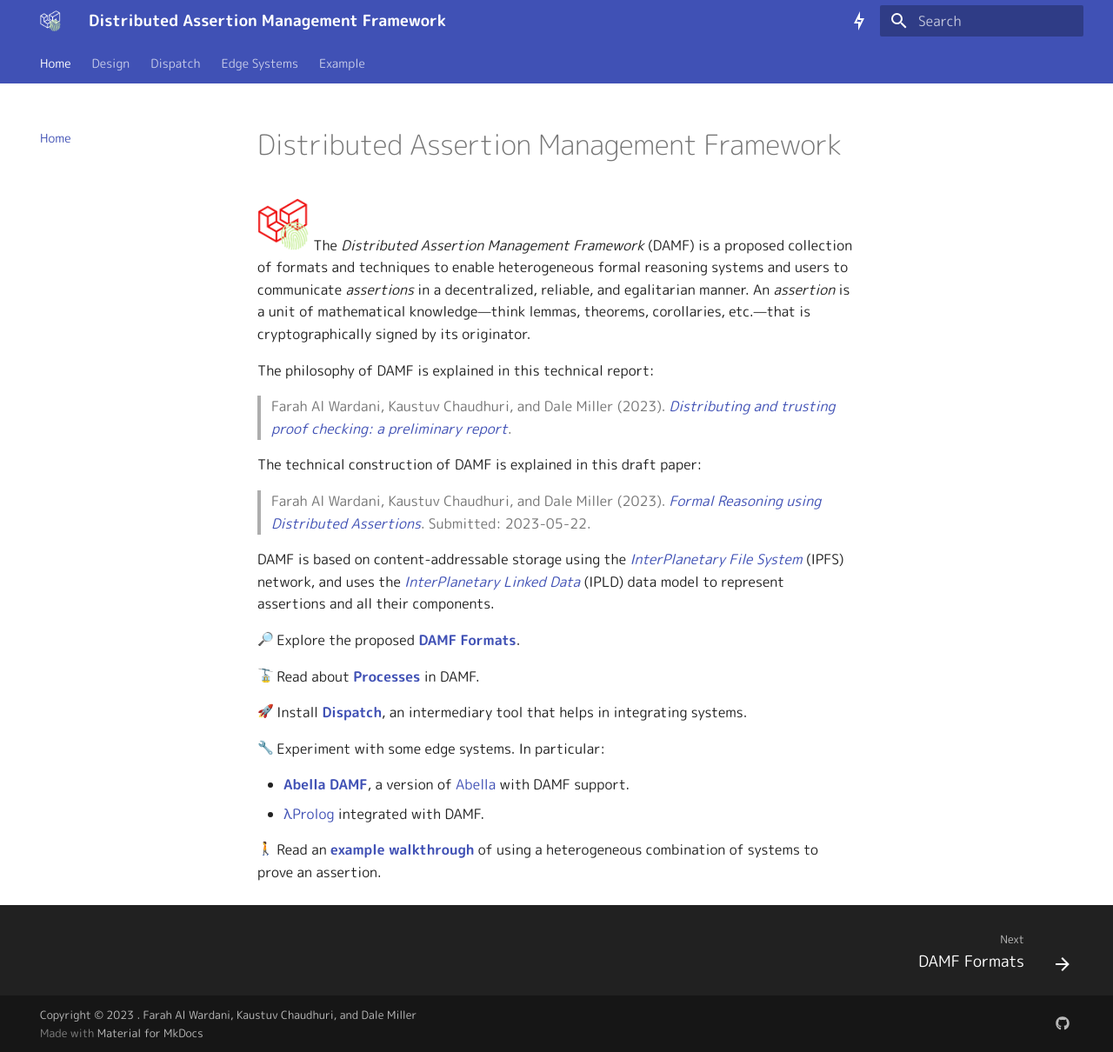
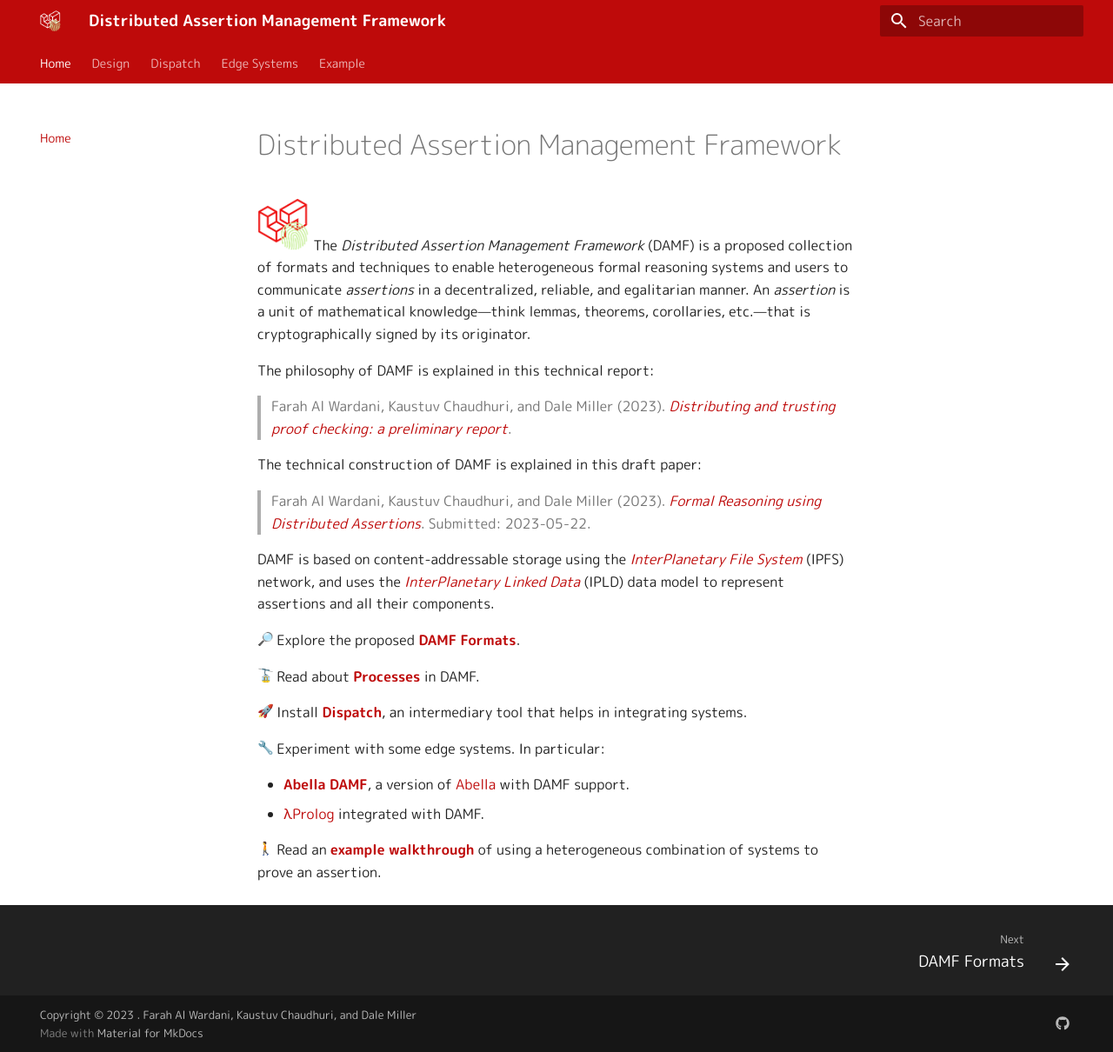
Before and after one commit to distributed-assertions/distributed-assertions.github.io, an MkDocs documentation site: the page built from docs/index.md, in a window 1280 px wide and 1210 px high. Shown: the whole window at 87% size. Built offline with MkDocs 1.6.1 and Material for MkDocs 9.7.7, drawn with Linux system fonts in a browser that asks for light colours; emoji names are drawn with the system emoji font.

Commit message:
fix: custom coloring

```diff
--- a/mkdocs.yml
+++ b/mkdocs.yml
@@ -12,6 +12,7 @@
 theme:
   name: material
   palette:
+    - primary: custom
     - scheme: default
       toggle:
         icon: material/lightning-bolt-outline
```
